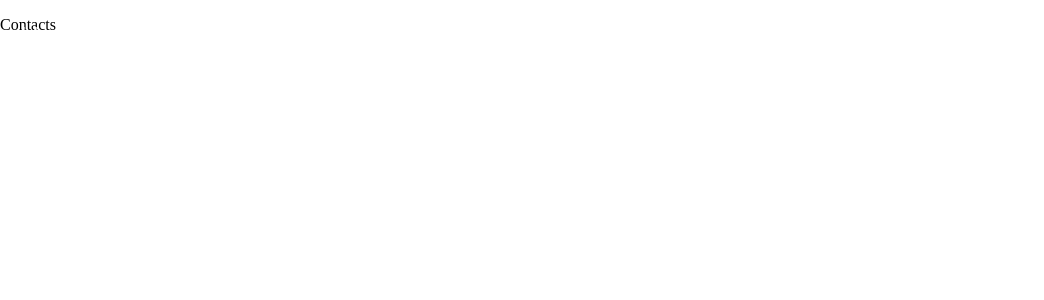
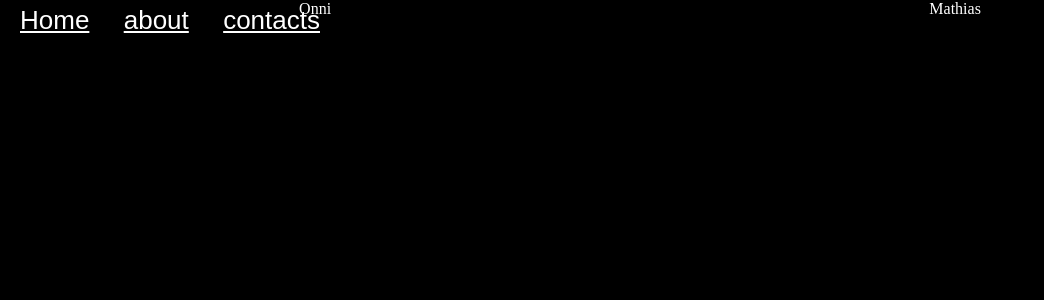
Before and after one commit to Juggle6/casual-programming, a React (Vite) app: page /contacts in a window 1280 px wide. Shown: the top 300 px of the page, without its empty margins (0-1044 px from the left). Built offline with nearby package versions, Linux system fonts and the light colour scheme.

Commit message:
Added three contacts to contact page.

```diff
--- a/src/App.jsx
+++ b/src/App.jsx
@@ -20,10 +20,12 @@ const router = createBrowserRouter([
   {
     path: "/about",
     element: <AboutPage />,
-  },
+    errorElement: <ErrorPage />
+    },
   {
     path: "/contacts",
     element: <ContactsPage />,
+    errorElement: <ErrorPage />
   },
 ]);
 
--- a/src/Pages/contactsPage/contactsPage.css
+++ b/src/Pages/contactsPage/contactsPage.css
@@ -1,3 +1,18 @@
-p {
-    color: black;
+body {
+    background-color: black;
 }
+
+
+.creators {
+    display: flex;
+    justify-content: space-around;
+    color: white;
+    text-align: center;
+}
+.Mathias {
+
+}
+
+.Onni {
+
+}
--- a/src/Pages/contactsPage/contactsPage.jsx
+++ b/src/Pages/contactsPage/contactsPage.jsx
@@ -1,9 +1,13 @@
+import './contactsPage.css';
 import React from 'react'
 
 export default function ContactsPage() {
     return (
         <div>
-            <p>Contacts</p>
+            <div className="creators">
+                <div className="Onni">Onni</div>
+                <div className="Mathias">Mathias</div>
+            </div>
         </div>
     )
 }
```
